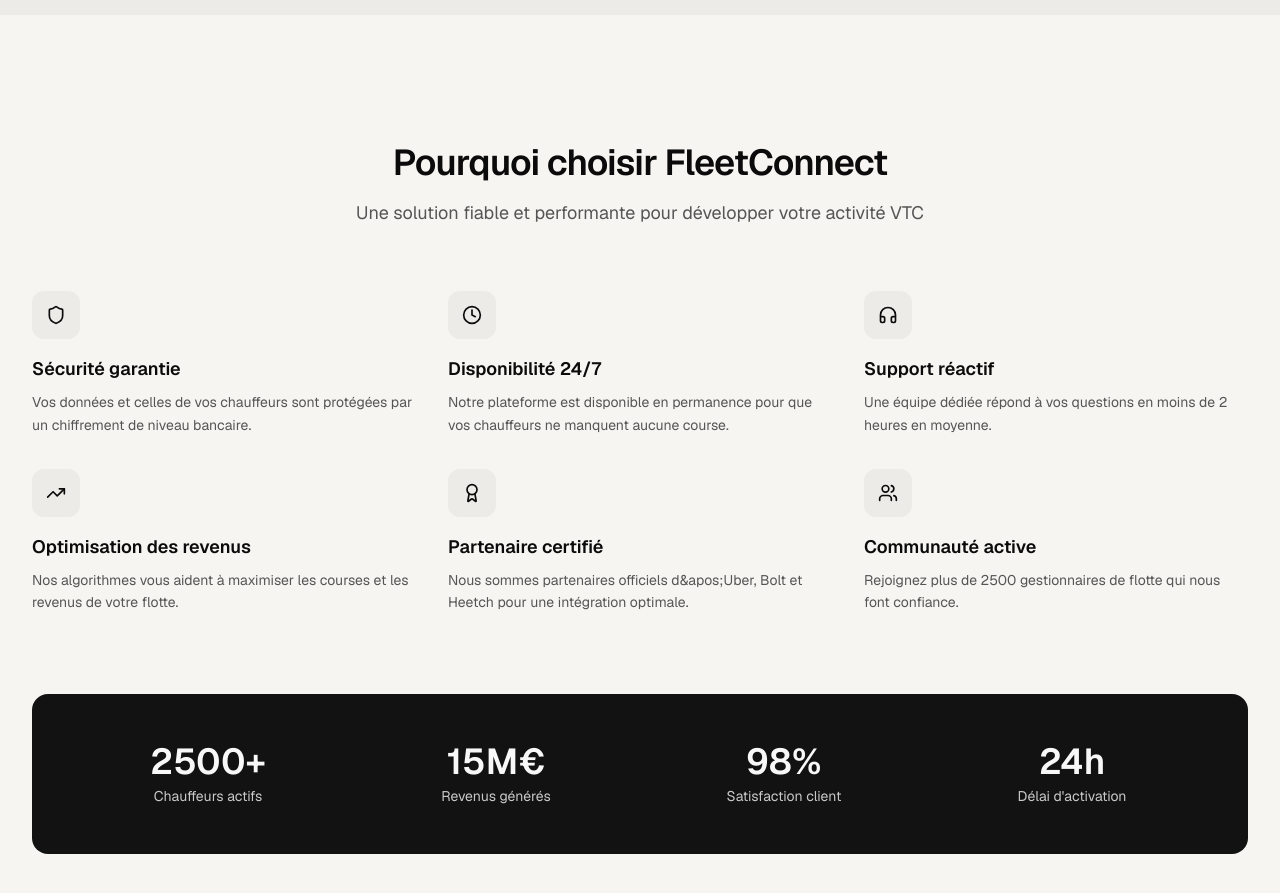
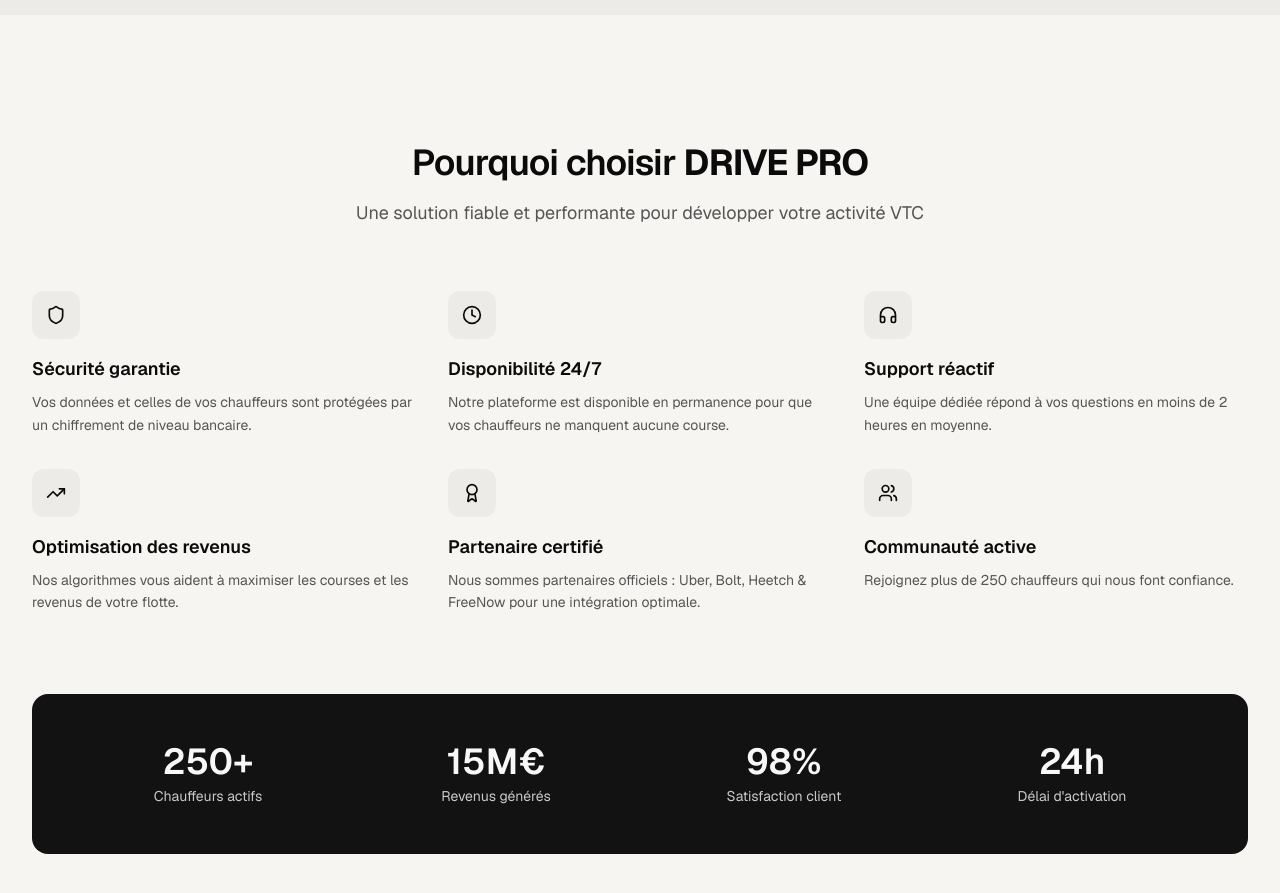
Before and after one commit to karimbdwrk/gestionflottevtc, a Next.js app: page / in a window 1280 px wide. Shown: the part 2440-3333 px from the top of the page. Built offline with nearby package versions, Linux system fonts and the light colour scheme.

Commit message:
feat: mettre à jour les descriptions des partenaires et des chauffeurs dans la section de réassurance

```diff
--- a/components/reassurance.tsx
+++ b/components/reassurance.tsx
@@ -24,17 +24,17 @@ const features = [
   {
     icon: Award,
     title: "Partenaire certifié",
-    description: "Nous sommes partenaires officiels d&apos;Uber, Bolt et Heetch pour une intégration optimale.",
+    description: "Nous sommes partenaires officiels : Uber, Bolt, Heetch & FreeNow pour une intégration optimale.",
   },
   {
     icon: Users,
     title: "Communauté active",
-    description: "Rejoignez plus de 2500 gestionnaires de flotte qui nous font confiance.",
+    description: "Rejoignez plus de 250 chauffeurs qui nous font confiance.",
   },
 ]
 
 const stats = [
-  { value: "2500+", label: "Chauffeurs actifs" },
+  { value: "250+", label: "Chauffeurs actifs" },
   { value: "15M€", label: "Revenus générés" },
   { value: "98%", label: "Satisfaction client" },
   { value: "24h", label: "Délai d'activation" },
@@ -46,7 +46,7 @@ export function Reassurance() {
       <div className="mx-auto max-w-7xl px-4 sm:px-6 lg:px-8">
         <div className="text-center max-w-2xl mx-auto mb-16">
           <h2 className="text-3xl md:text-4xl font-semibold tracking-tight text-foreground text-balance">
-            Pourquoi choisir FleetConnect
+            Pourquoi choisir <span className="font-bold">DRIVE PRO</span>
           </h2>
           <p className="mt-4 text-lg text-muted-foreground">
             Une solution fiable et performante pour développer votre activité VTC
```
